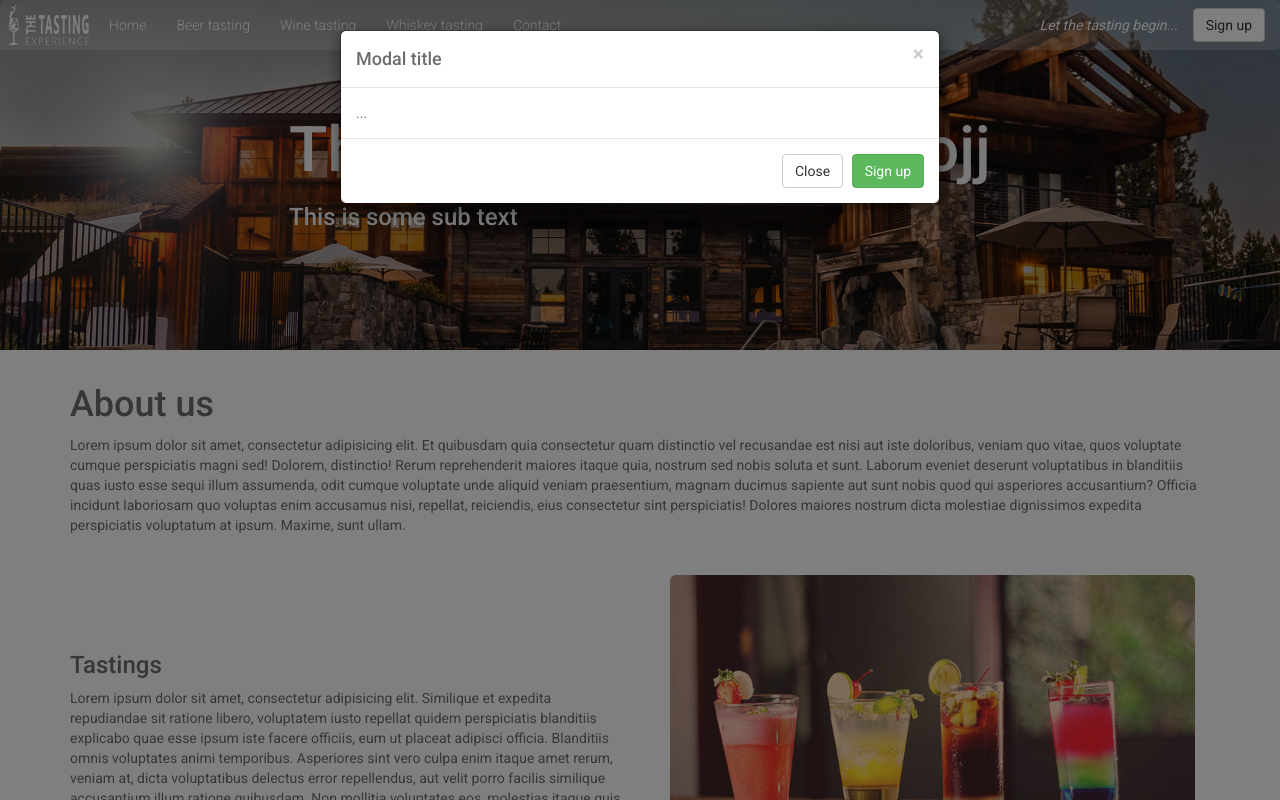
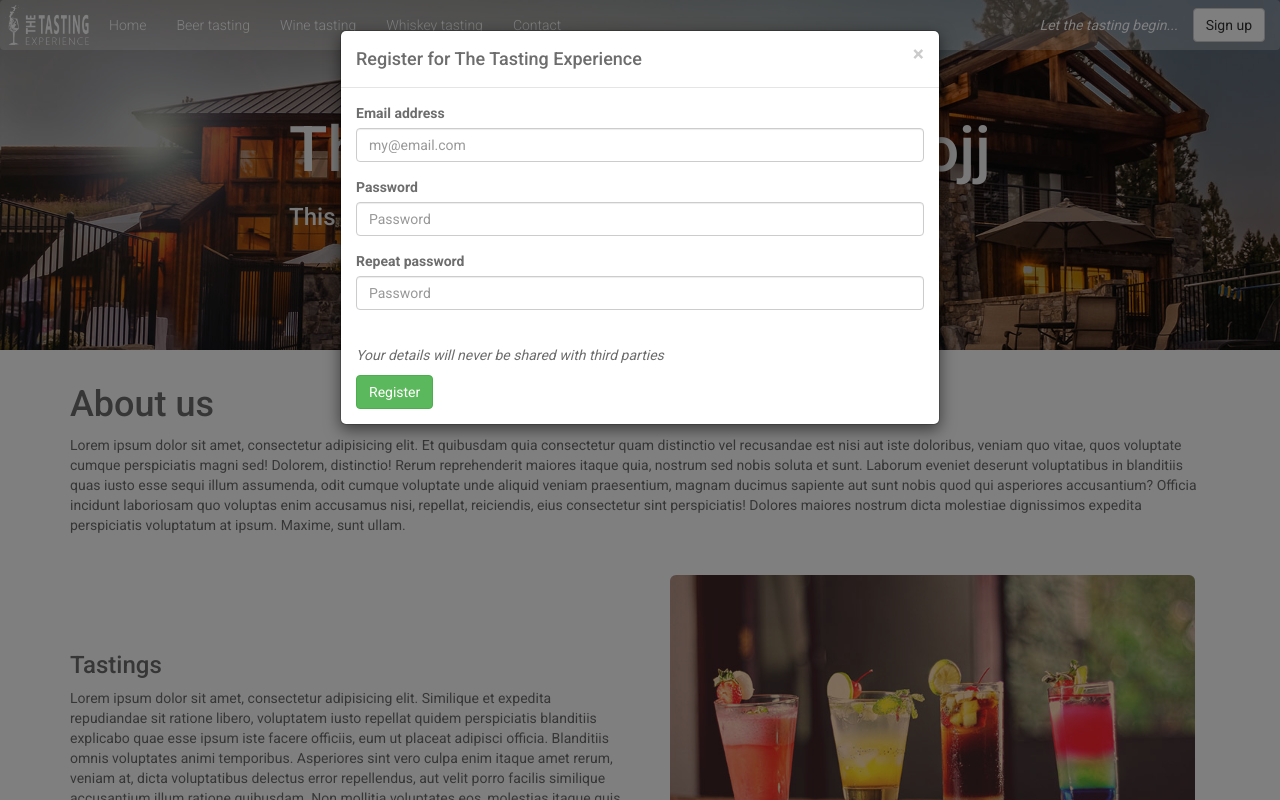
Before and after one commit to Seboeb/Code-Institute, a plain HTML site: page index.html in a window 1280 px wide. Both pictures are taken after a click on the button "Sign up". Shown: the top 800 px of the page. Drawn offline with nearby package versions, Linux system fonts and the light colour scheme.

Commit message:
Update index

```diff
--- a/assets/css/style.css
+++ b/assets/css/style.css
@@ -56,7 +56,7 @@ header {
 }
 
 .navbar {
-  background-color: rgba(255,255,255,0.2);
+  background-color: rgba(255,255,255,0.25);
   position: absolute;
   top: 0;
   left: 0;
--- a/index.html
+++ b/index.html
@@ -192,7 +192,7 @@
         <div class="col-xs-12 contact-details">
           <div class="ruler"></div>
           <p><span style="font-weight:500;color:#969696">The Tasting Experience</span>&nbsp;&nbsp;&#9679;&nbsp;&nbsp;Saturnusstraat 69, 2516 AG The Hague&nbsp;&nbsp;&#9679;&nbsp;&nbsp;The Netherlands<br><i class="fas fa-phone-volume"></i>&nbsp;+(31) 070
-            390 3921&nbsp;&nbsp;&#9679;&nbsp;&nbsp;<i class="far fa-envelope-open"></i>&nbsp;<a href="mailto:info@tastingexperience.com" style="color:inherit;">info@tastingexperience.com</a></p>
+            390 3921&nbsp;&nbsp;|&nbsp;&nbsp;<i class="far fa-envelope-open"></i>&nbsp;<a href="mailto:info@tastingexperience.com" style="color:inherit;">info@tastingexperience.com</a></p>
         </div>
       </div>
     </footer>
@@ -204,14 +204,25 @@
       <div class="modal-content">
         <div class="modal-header">
           <button type="button" class="close" data-dismiss="modal" aria-label="Close"><span aria-hidden="true">&times;</span></button>
-          <h4 class="modal-title" id="myModalLabel">Modal title</h4>
+          <h4 class="modal-title" id="myModalLabel">Register for The Tasting Experience</h4>
         </div>
         <div class="modal-body">
-          ...
-        </div>
-        <div class="modal-footer">
-          <button type="button" class="btn btn-default" data-dismiss="modal">Close</button>
-          <button type="button" class="btn btn-success">Sign up</button>
+          <form>
+            <div class="form-group">
+              <label for="emailaddress">Email address</label>
+              <input type="email" class="form-control" id="emailaddress" placeholder="my@email.com">
+            </div>
+            <div class="form-group">
+              <label for="password">Password</label>
+              <input type="password" class="form-control" id="password" placeholder="Password">
+            </div>
+            <div class="form-group">
+              <label for="passwordrepeat">Repeat password</label>
+              <input type="password" class="form-control" id="passwordrepeat" placeholder="Password">
+            </div>
+            <p><br><i>Your details will never be shared with third parties</i></p>
+            <button type="submit" class="btn btn-success">Register</button>
+          </form>
         </div>
       </div>
     </div>
```
